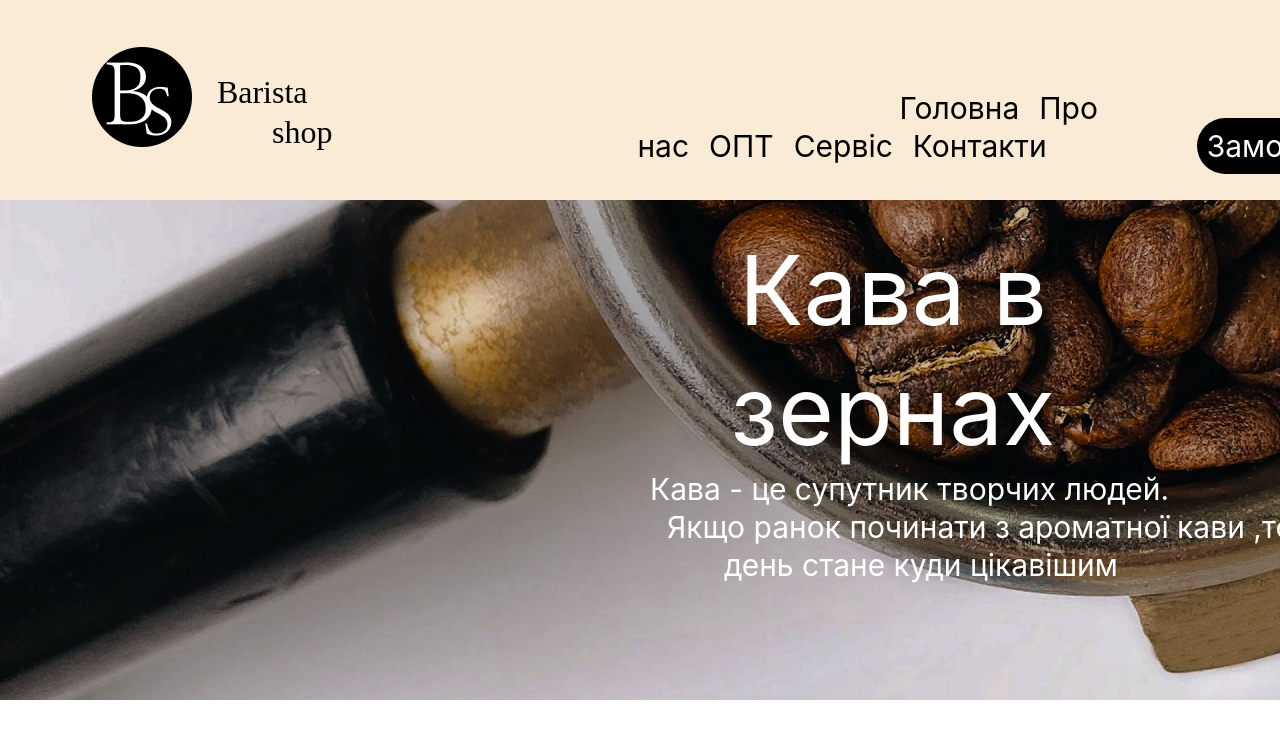
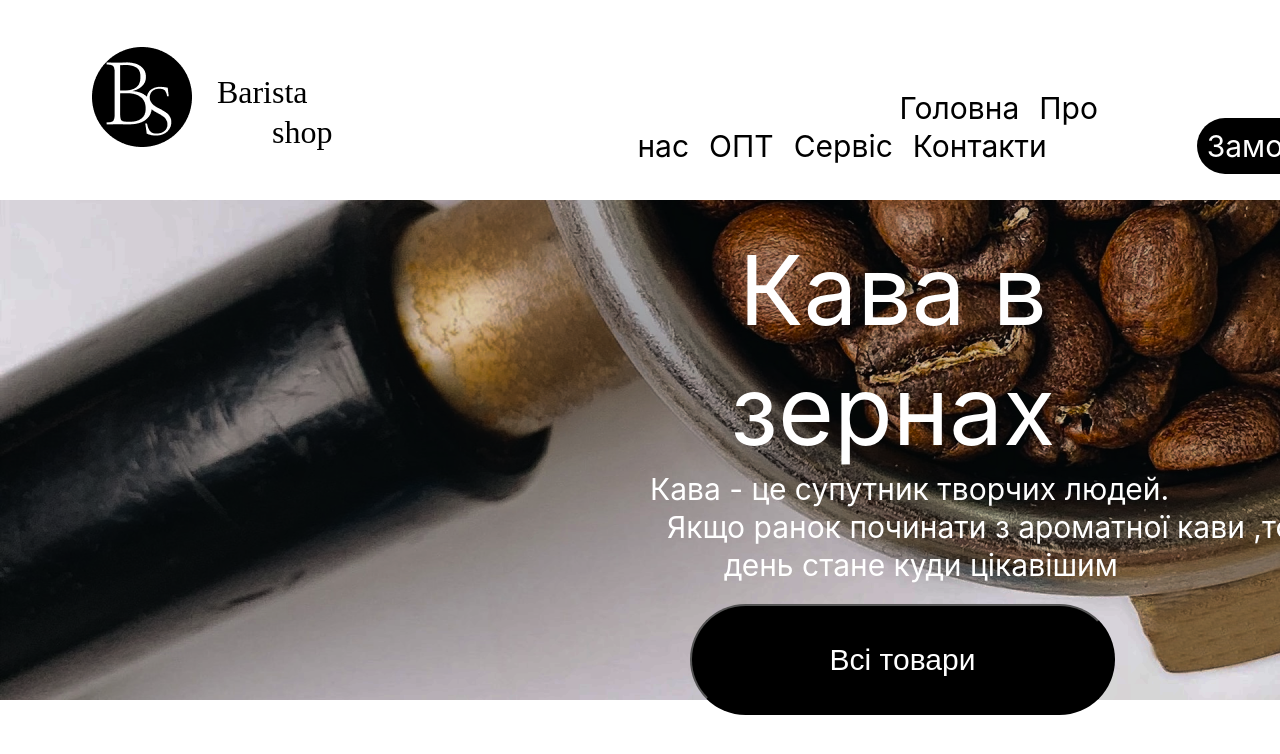
Before and after one commit to kozakevich13/barista-shop, a React (Create React App) app: page / in a window 1280 px wide. Shown: the top 754 px of the page. Built offline with nearby package versions, Linux system fonts and the light colour scheme.

Commit message:
add btn for all goods

```diff
--- a/src/components/button/Button.css
+++ b/src/components/button/Button.css
@@ -1,7 +1,6 @@
 .menu-btn {
     width: 284px;
     height: 58px;
-    margin-left: 130px;
     text-decoration: none;
     font-style: normal;
     font-weight: 400;
--- a/src/components/content/Content.css
+++ b/src/components/content/Content.css
@@ -37,6 +37,19 @@
     margin: 0px;
     margin-left: 10px;
     white-space: pre;
+}
 
-
+.btn-goods {
+    width: 425px;
+    height: 111px;
+    margin-top: 20px;
+    margin-right: 115px;
+    background: #000000;
+    border-radius: 65px;
+    color: white;
+    font-style: normal;
+    font-weight: 400;
+    font-size: 30px;
+    line-height: 38px;
+    cursor: pointer;
 }
--- a/src/components/content/Content.jsx
+++ b/src/components/content/Content.jsx
@@ -1,6 +1,7 @@
 import './Content.css';
 import Logo from '../logo/Logo'
 import Menu from '../menu/Menu';
+import Button from '../button/Button';
 
 
 function Content() {
@@ -12,6 +13,7 @@ function Content() {
       <div className='text-content'>
         <p className='content-header'>Кава в зернах</p>
         <p className='main-content'>{textContent}</p>
+        <button className='btn-goods'>Всі товари</button>
       </div>
 
 
--- a/src/components/header/Header.css
+++ b/src/components/header/Header.css
@@ -2,5 +2,5 @@
     display: flex;
     top:0;
     height: 200px;
-    background-color: antiquewhite;
+    color: white;
 }
--- a/src/components/menu/Menu.css
+++ b/src/components/menu/Menu.css
@@ -31,3 +31,7 @@
     padding: 10px;
     gap: 10px;
 }
+
+.btn-order {
+    margin-left: 20px;
+}
--- a/src/components/menu/Menu.jsx
+++ b/src/components/menu/Menu.jsx
@@ -9,7 +9,6 @@ function Menu() {
         <a className='menu-link' href=''>ОПТ</a>
         <a className='menu-link' href=''>Сервіс</a>
         <a className='menu-link' href=''>Контакти</a>
-        {/* <a className='menu-btn' href=''>Замовити</a> */}
         <Button name='Замовити'/>
     </div>
   );
```
